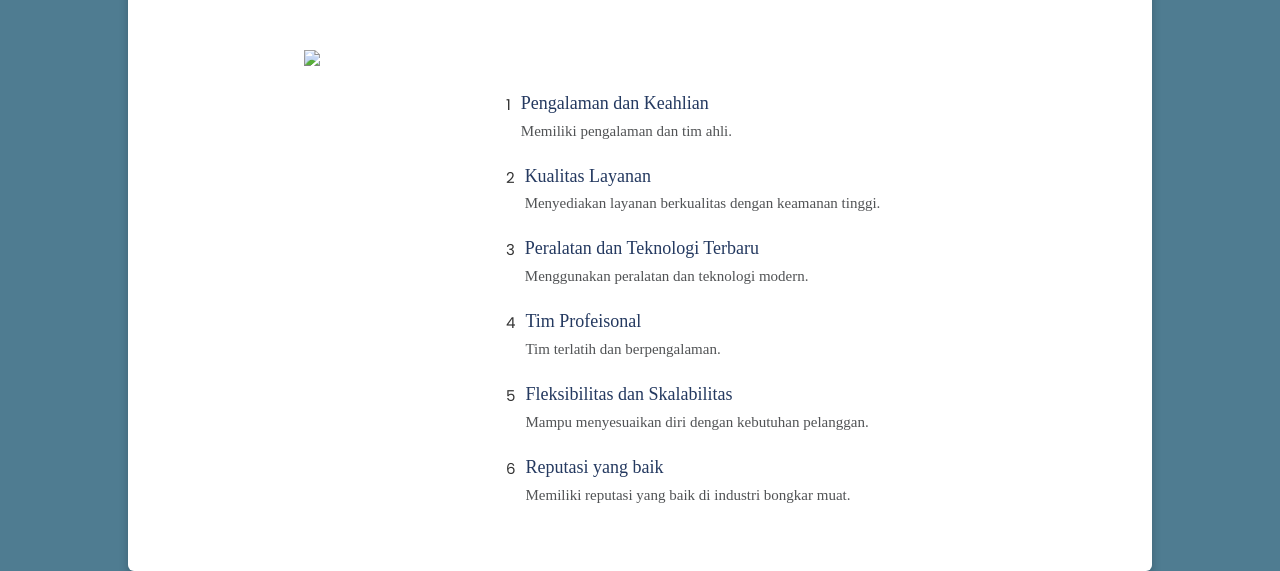
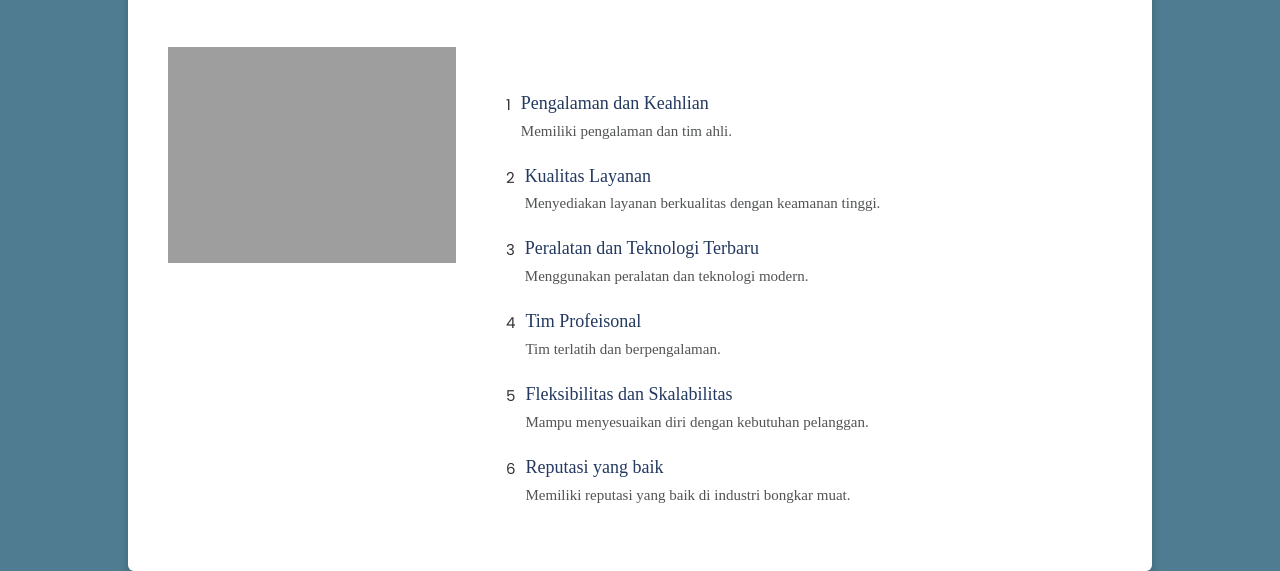
Before and after one commit to candrahaikal/website-virla, a plain HTML site: page why.html in a window 1280 px wide. Shown: the part 294-865 px from the top of the page. Drawn offline with Linux system fonts and the light colour scheme; files that its build step writes are made by us from their sources; the site is published under a folder, as on GitHub Pages, so addresses that start at the root find nothing; a web font is replaced by a local one.

Commit message:
update img directory img

```diff
--- a/why.html
+++ b/why.html
@@ -153,7 +153,7 @@
             <div class="row">
                 <div class="col-xs-12 col-sm-4 col-lg-4">
                     <div class="wcu-img">
-                        <img src="/images/pict.jpg">
+                        <img src="images/pict.jpg">
                     </div>
                 </div>
                 <div class="col-xs-12 col-sm-8 col-lg-8">
```
